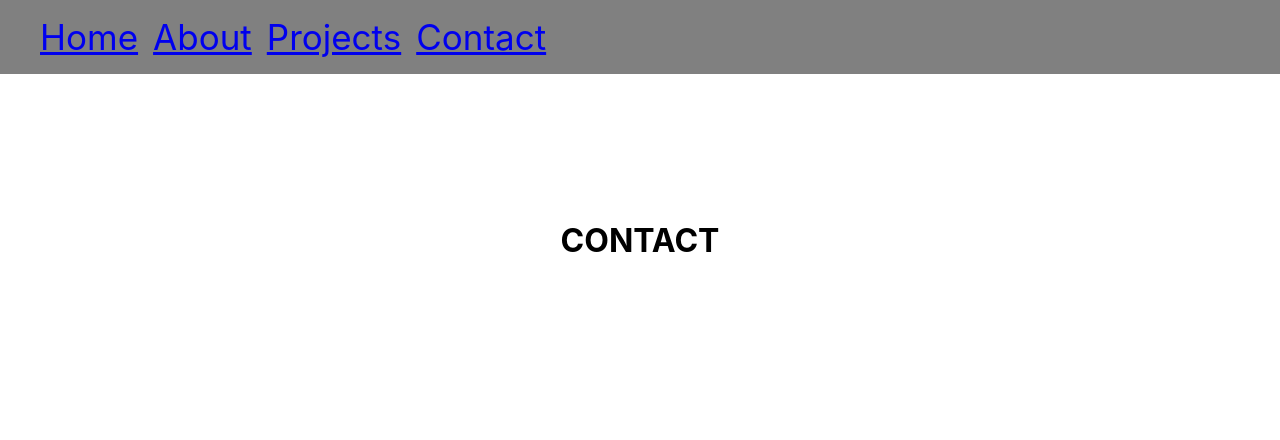
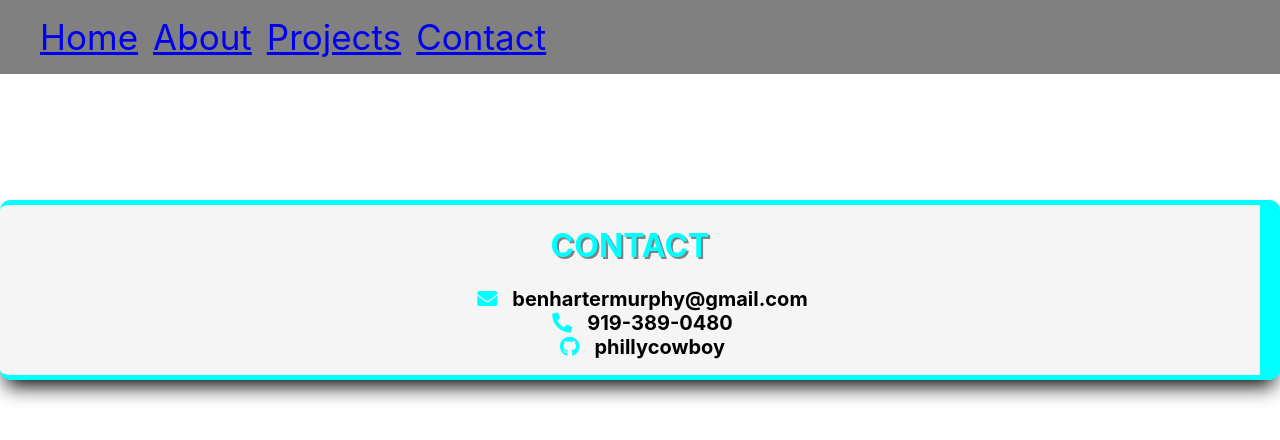
Before and after one commit to phillycowboy/port_practice-, a React (Create React App) app: page /contact in a window 1280 px wide. Shown: the top 440 px of the page. Built offline with nearby package versions, Linux system fonts and the light colour scheme.

Commit message:
finished contact page and made notes

```diff
--- a/public/index.html
+++ b/public/index.html
@@ -1,14 +1,13 @@
 <!DOCTYPE html>
 <html lang="en">
+
 <head>
   <meta charset="utf-8" />
   <link rel="icon" href="%PUBLIC_URL%/favicon.ico" />
   <meta name="viewport" content="width=device-width, initial-scale=1" />
   <meta name="theme-color" content="#000000" />
-    <meta
-      name="description"
-      content="Web site created using create-react-app"
-    />
+  <meta name="description" content="Web site created using create-react-app" />
+
   <link rel="apple-touch-icon" href="%PUBLIC_URL%/logo192.png" />
   <!--
       manifest.json provides metadata used when your web app is installed on a
@@ -24,8 +23,12 @@
       work correctly both with client-side routing and a non-root public URL.
       Learn how to configure a non-root public URL by running `npm run build`.
     -->
+  <link rel="stylesheet" href="https://cdnjs.cloudflare.com/ajax/libs/font-awesome/5.15.4/css/all.min.css"
+    integrity="sha512-1ycn6IcaQQ40/MKBW2W4Rhis/DbILU74C1vSrLJxCq57o941Ym01SwNsOMqvEBFlcgUa6xLiPY/NS5R+E6ztJQ=="
+    crossorigin="anonymous" referrerpolicy="no-referrer" />
   <title>React App</title>
 </head>
+
 <body>
   <noscript>You need to enable JavaScript to run this app.</noscript>
   <div id="root"></div>
@@ -40,4 +43,5 @@
       To create a production bundle, use `npm run build` or `yarn build`.
     -->
 </body>
+
 </html>
--- a/src/App.css
+++ b/src/App.css
@@ -1,7 +1,9 @@
 .App {
   text-align: center;
 }
-
+*{
+  list-style: none;
+}
 #navbar{
   background-color: grey;
   display: flex;
@@ -46,12 +48,42 @@
   padding-right: 100px;
   padding-left: 100px;
   font-size: 12px;
+  font-weight: 900;
   background-color: whitesmoke;
   box-shadow: 0 20px 20px -6px black;
 }
 #about h1{
   color: aqua;
   text-shadow: 2px 2px grey;
+}
+#contact{
+  border-right: 20px solid aqua;
+  border-top: 5px solid aqua;
+  border-bottom: 5px solid aqua;
+  border-radius: 10px;
+  padding-right: 100px;
+  padding-left: 100px;
+  background-color: whitesmoke;
+  box-shadow: 0 12px 20px -6px black;
+  width: auto;
+}
+#contact h1 {
+  display: flex;
+  justify-content: center;
+  align-items: center;
+  color: aqua;
+  text-shadow: 2px 2px grey;
+
+}
+#contact li {
+  display: inline-flex;
+  padding-right: 15px;
+  font-size: 20px;
+  font-weight: 700;
+}
+#icon{
+  padding-right: 15px;
+  color: aqua;
 }
 /* #about-style-div{
   background-color: aqua;
--- a/src/components/Contact.js
+++ b/src/components/Contact.js
@@ -5,6 +5,33 @@ class Contact extends Component{
         return(
             <div id="contact">
                 <h1>CONTACT</h1>
+                <ul>
+                    <li>
+                        <div id="icon">
+                            <i class="fas fa-envelope"></i>
+                        </div>
+                        <div id="data">
+                            benhartermurphy@gmail.com
+                        </div>
+                    </li><br/>
+                    <li>
+                        <div id="icon">
+                            <i class="fas fa-phone-alt"></i>
+                        </div>
+                        <div id="data">
+                            919-389-0480
+                        </div>
+
+                    </li><br/>
+                    <li>
+                        <div id="icon">
+                            <i class="fab fa-github"></i>
+                        </div>
+                        <div id="data">
+                            phillycowboy
+                        </div>
+                    </li>
+                </ul>
             </div>
         )
     }
--- a/src/components/Home.js
+++ b/src/components/Home.js
@@ -5,6 +5,10 @@ class Home extends Component{
         return(
             <div id="home">
                 <h1>HOME</h1>
+                <h5>Obviously keep with the same
+                    color scheme that you have on the mac
+                    keep home the same
+                </h5>
             </div>
         )
     }
--- a/src/components/Projects.js
+++ b/src/components/Projects.js
@@ -5,6 +5,10 @@ class Projects extends Component{
         return(
             <div id="projects">
                 <h1>PROJECTS</h1>
+                <h5>make a card for each projects
+                    name and link to github and youtube
+                    add hover so that it flips and tells you languages
+                </h5>
             </div>
         )
     }
```
Lines whose indentation alone changed are shown as unchanged.
